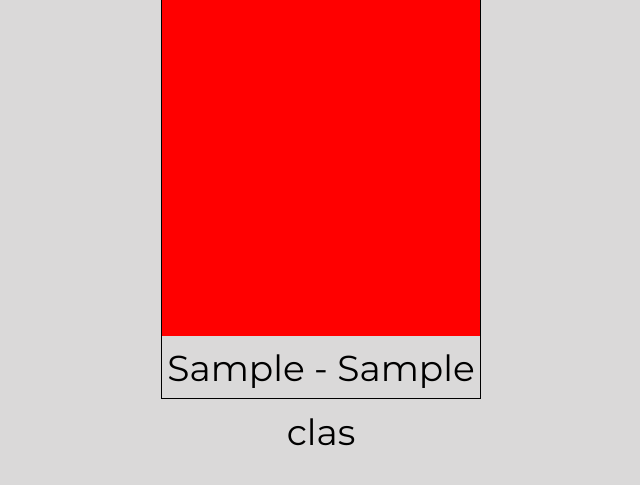
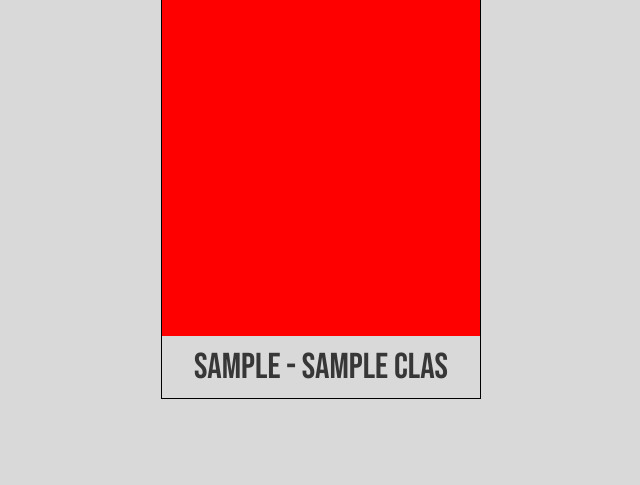
Before and after one commit to maviam/appofficecourse, a Django app: page / in a window 1280 px wide. Shown: the part 201-686 px from the top of the page, without its empty margins (319-959 px from the left). Run offline with Django 5.2, Linux system fonts and the light colour scheme; tables that the repository leaves empty hold one stand-in row (values such as "Sample post").

Commit message:
Create links between pages

```diff
--- a/base_static/global/css/style.css
+++ b/base_static/global/css/style.css
@@ -51,10 +51,23 @@
 .content-class { width: 100%; height: 100vh; display: flex; justify-content: space-around; align-items: center; }
 .block-class { width: 25%; height: 50vh; border: 1px solid black; }
 .block-class-img { width: 100%; height: 42vh; }
-.block-class-infor { width: 100%; height: 8vh; line-height: 8vh; text-align: center; font-size: 2.25rem; }
+.block-class-infor { width: 100%; height: 8vh; line-height: 8vh; text-align: center; }
+.block-class-infor a {
+    font-family: 'Bebas Neue', sans-serif;
+    font-size: 2.25rem;
+    text-decoration: none;
+    color: rgba(0,0,0,.75);
+}
+.block-class-infor a:hover { color: rgb(103, 18, 18); }
 
 /* ================================================= CLASS INFORMATION ============================================= */
 
+.course {
+    font-family: 'Bebas Neue', sans-serif;
+    font-size: 3.75rem;
+    text-align: center;
+    margin-top: 2rem;
+}
 .data {
     width: 60vw; height: 60vh; background-color: rgba(255,255,255,.75);
     padding: 1.5rem; border-radius: 1.25rem; margin: 2.5rem auto;
--- a/course/templates/course/index.html
+++ b/course/templates/course/index.html
@@ -5,7 +5,11 @@
         {% for c in classes %}
             <div class="block-class">
                 <div class="block-class-img rd"></div>
-                <div class="block-class-infor">{{ c.acronym }} - {{ c.name }}</div>
+                <div class="block-class-infor">
+                    <a href="{% url 'course:main_data' c.id %}">
+                        {{ c.acronym }} - {{ c.name }}
+                    </a>
+                </div>
             </div>
         {% endfor %}
     </section>
--- a/course/templates/course/main_data.html
+++ b/course/templates/course/main_data.html
@@ -1,12 +1,13 @@
 {% extends "global/base.html" %}
 
 {% block content %}
+    <section class="course">{{ myclass.acronym }} - {{ myclass.name }}</section>
     <main class="data data_class">
         <section class="data_students">
             <span class="title">Students List</span>
             <ul class="list">
                 {% for student in students %}
-                    <li><a href="#">{{ student.name }}</a></li>
+                    <li><a href="{% url 'course:see_student' student.id %}">{{ student.name }}</a></li>
                 {% endfor %}
             </ul>
         </section>
--- a/course/templates/course/student/create.html
+++ b/course/templates/course/student/create.html
@@ -10,10 +10,12 @@
                     <div class="col-1">
                         <label for="{{ field.id_for_label }}">{{ field.label }}</label>
                         {{ field }}
+                        {{ field.errors }}
                     </div>
                 {% elif field.label == 'Dropout' %}
                     <div class="col-1">
                         {{ field }}
+                        {{ field.errors }}
                         <label for="{{ field.id_for_label }}">{{ field.label }}</label>
 
                     </div>
@@ -21,6 +23,7 @@
                     <div class="col-2 caption">
                         <label for="{{ field.id_for_label }}">{{ field.label }}</label>
                         {{ field }}
+                        {{ field.errors }}
                     </div>
                 {% endif %}
             {% endfor %}
--- a/course/urls.py
+++ b/course/urls.py
@@ -5,7 +5,7 @@
 
 urlpatterns = [
     path('student/<int:student_id>/', views.student_information, name='see_student'),
-    path('course/maindata/', views.main_data, name='main_data'),
+    path('course/<int:class_id>', views.main_data, name='main_data'),
     path('course/student/', views.create_student, name='new_student'),
     path('student/list/', views.list_of_students, name='students_list'),
     path('training-unit/list/', views.list_of_training_units, name='units_list'),
--- a/course/views/class_views.py
+++ b/course/views/class_views.py
@@ -15,11 +15,13 @@
         context
     )
 
-def main_data(request):
-    students = Student.objects.all()
+def main_data(request,class_id):
+    my_class = Class.objects.get(pk=class_id)
+    students = Student.objects.filter(my_class=class_id)
     training_units = TrainingUnit.objects.all()
     context = {
         'page_title': 'Class Students and Training Units',
+        'myclass': my_class,
         'students': students,
         'units': training_units,
         'header': True
```
Also changed, not shown: base_templates/global/partials/pagination.html (+5 -5 lines).
